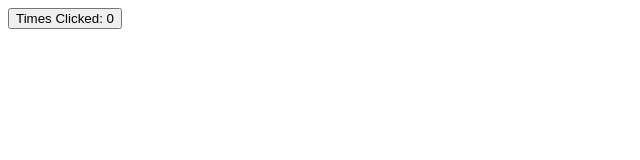
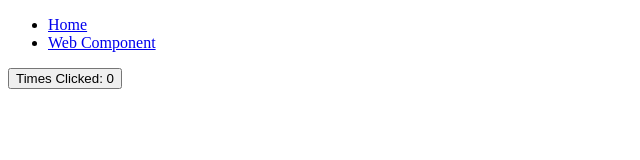
Before and after one commit to kctter/cse134-hw5, a plain HTML site: page webcomponent.html in a window 1280 px wide. Shown: the whole page, without its empty margins (0-640 px from the left). Drawn offline with Linux system fonts and the light colour scheme.

Commit message:
updated description

```diff
--- a/styles/methodtest.css
+++ b/styles/methodtest.css
@@ -1,4 +1,4 @@
-menu, ul {
+menu {
     display: flex;
     list-style: none;
     padding: 0;
--- a/webcomponent.html
+++ b/webcomponent.html
@@ -6,6 +6,18 @@
     <script src="./scripts/ButtonCount.js"></script>
 </head>
 <body>
-<button-count></button-count>
+<header>
+    <!-- navbar -->
+    <nav>
+        <ul class="top-nav">
+            <li><a class="active" href="./">Home</a></li>
+            <li><a class="active" href="./webcomponent.html">Web Component</a></li>
+        </ul>
+    </nav>
+</header>
+<main>
+    <button-count></button-count>
+</main>
+
 </body>
 </html>
```
Also changed, not shown: index.html (+2 -0 lines), methodtest.html (+9 -0 lines), 2 other files.
